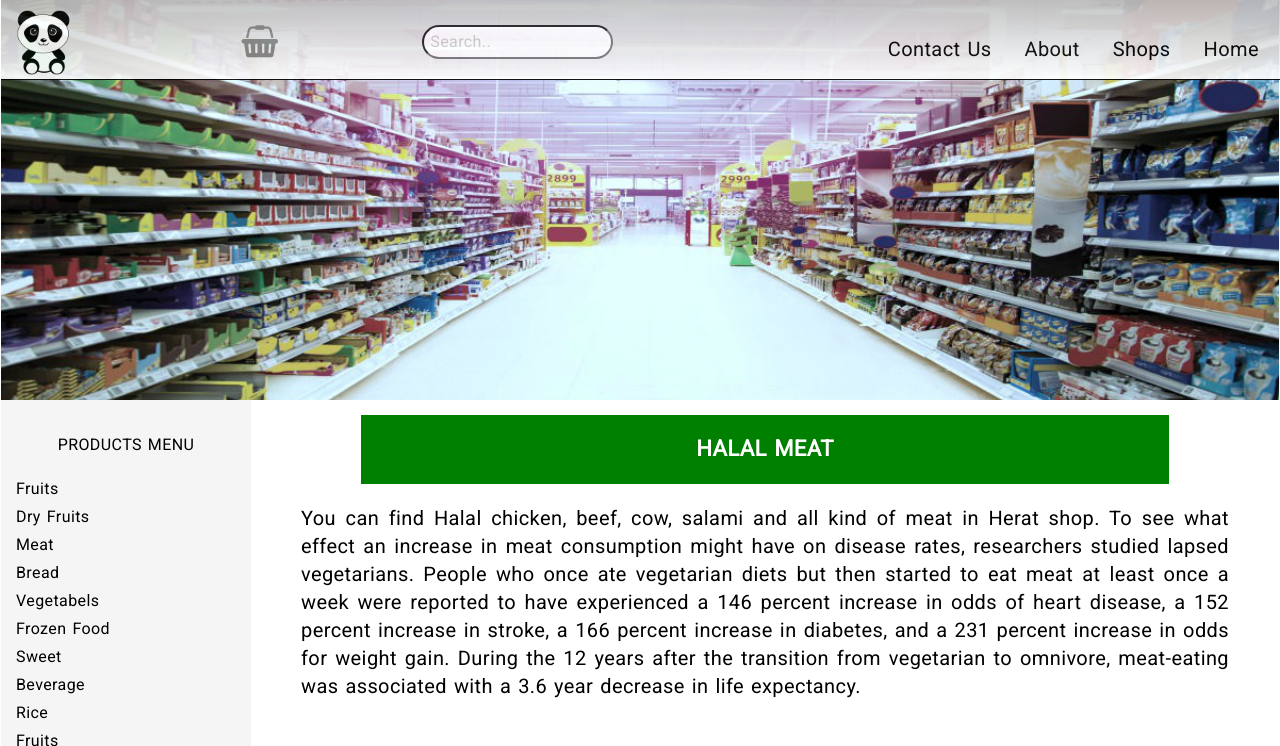
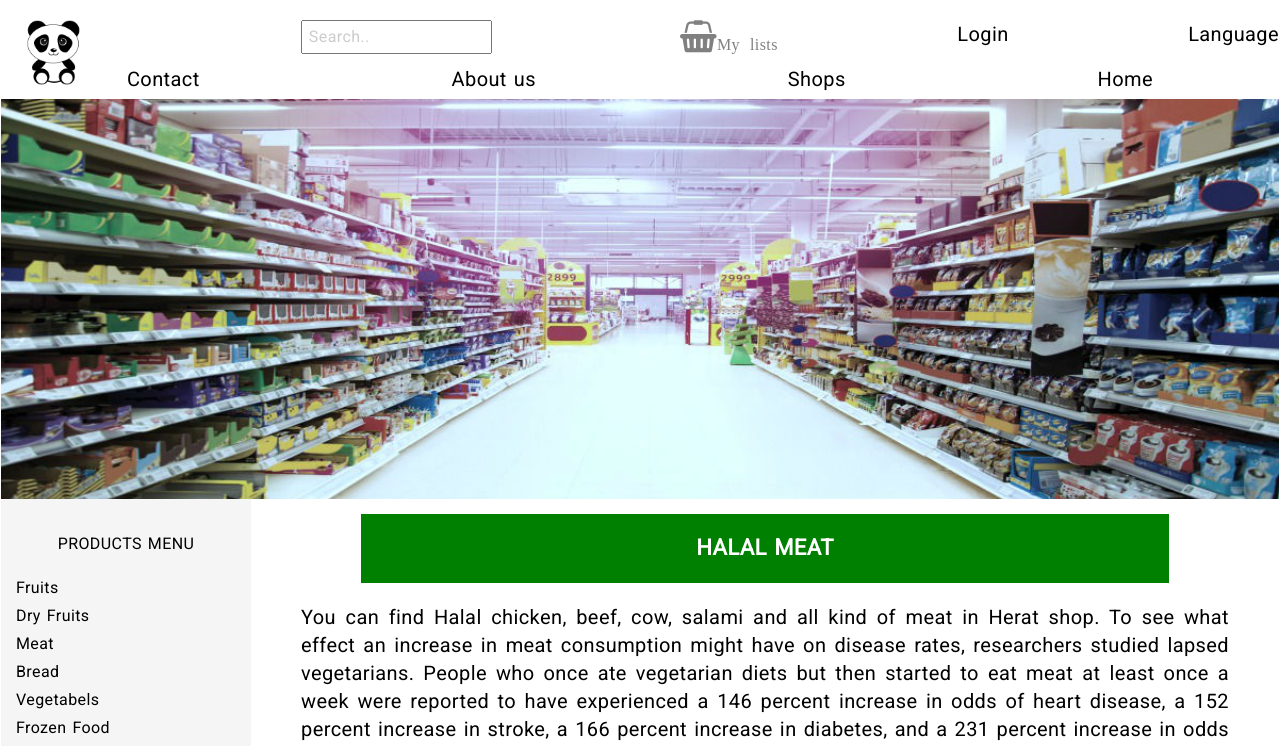
Before and after one commit to Ali-Janan/WebSite, a PHP site: page / in a window 1280 px wide. Shown: the top 746 px of the page. Run offline with PHP 8.4, Linux system fonts and the light colour scheme; some web fonts are replaced.

Commit message:
header became two parts, nav became in a new line

```diff
--- a/asset/css/index.css
+++ b/asset/css/index.css
@@ -1,4 +1,4 @@
-  /*	Eric Meyer's Reset CSS v2.0 (http://meyerweb.com/eric/tools/css/reset/)
+ /*	Eric Meyer's Reset CSS v2.0 (http://meyerweb.com/eric/tools/css/reset/)
   --------------------------------------------------------------------------------------- */
   html,body,div,span,applet,object,iframe,h1,h2,h3,h4,h5,h6,p,blockquote,pre,a,abbr,acronym,address,big,cite,code,del,dfn,em,img,ins,kbd,q,s,samp,small,strike,strong,sub,sup,tt,var,b,u,i,center,dl,dt,dd,ol,ul,li,fieldset,form,label,legend,table,caption,tbody,tfoot,thead,tr,th,td,article,aside,canvas,details,embed,figure,figcaption,footer,header,hgroup,menu,nav,output,ruby,section,summary,time,mark,audio,video{margin:0;padding:0;border:0;font-size:100%;font:inherit;vertical-align:baseline}article,aside,details,figcaption,figure,footer,header,hgroup,menu,nav,section{display:block}body{line-height:1}ol,ul{list-style:none}blockquote,q{quotes:none}blockquote:before,blockquote:after,q:before,q:after{content:'';content:none}table{border-collapse:collapse;border-spacing:0}
 
@@ -88,7 +88,6 @@
   img {
     display: inline;
     display: block;
-    *width: 100%;
     height: auto;
   }
 
@@ -121,6 +120,7 @@
     display: grid;
     grid-template-areas:
     'header header header header header header'
+    'nav nav nav nav nav nav'
     'banner banner banner banner banner banner'
     'menu main main main main main'
     'menu right right right right right'
@@ -140,24 +140,27 @@
     display: flex;
     flex-flow: row;
     justify-content: space-between;
-    height: 80px;
-    background-image: linear-gradient(silver, white);
-    border-bottom: 1px black solid;
-    border-top: 20px;
-    position: fixed;
-    width: 100%;
+    height: 45px;
+    background-color: #FFFFFF;
+    position: sticky;
     z-index: 1;
-    opacity: 0.9;
+    margin-top: 20px;
   }
   .logo {
     min-width: 100px;
-    margin-top: 10px;
-    margin-left: 10px;
+    *margin-top: 10px;
+    margin-left: 20px;
+  }
+
+  .search {
+    min-width: 200px;
+  }
+  .search :hover{
+    *background-color: lightgoldenrodyellow;
   }
   .icon-bas {
     min-width: 50px;
     color: gray;
-    padding-top: 25px;
   }
   .icon-basket::before {
     content: "\e909";
@@ -167,35 +170,37 @@
   .icon-bas :hover {
     color: black;
   }
-  .search {
-    min-width: 200px;
-    margin-top: 25px;
+  .log {
+    font-size: 20px;
   }
-  .search :hover{
-    background-color: lightgoldenrodyellow;
+  .lan {
+    font-size: 20px;
   }
-  .box {
-    border-radius: 25px;
-    background-color: white;
 
+
+  /*
+  ----------------Header End------------------*/
+   /*
+  ----------------NAV------------------*/
+  .nav {
+    grid-area: nav;
+    background-color: #FFFFFF;
+    height: 34px;
   }
-  .top-nav > div {
-    display: inline-block;
-    padding: 5px;
-    padding-right: 22px;
-    margin-top: 30px;
+  .top-nav {
+    display: flex;
+    flex-flow: row;
+    justify-content: space-around;
     font-size: 20px;
 
   }
   .top-nav a:hover {
     color: black;
-    font-weight: bold;
-    background-color: lightgray;
-    border-radius: 20px;
-    border-bottom: 1px black solid;
+    *background-color: lightgray;
+    *border-radius: 20px;
+    border-bottom: 5px green solid;
   }
-  /*
-  ----------------Header End------------------*/
+
   /*
   ----------------banner---------------*/
   .banner {
--- a/index.html
+++ b/index.html
@@ -26,16 +26,26 @@
         <img src="./asset/image/panda.png" alt="logo" width="65">
       </div>
 
-      <div class="icon-bas">
-        <a href="basket.html">
-          <span class="icon-basket"></span>
-        </a>
-      </div>
        <!-- The form -->
        <div class="search">
         <input class="box" id="myInput" onkeyup="searchFunction()" type="text" placeholder=" Search.." name="search">
       </div>
 
+      <div class="icon-bas">
+        <a href="basket.html">
+          <span class="icon-basket">My lists</span>
+        </a>
+      </div>
+
+      <div class="log">Login</div>
+      <div class="lan">Language</div>
+
+
+
+
+    </div>
+ <!---------------NAV--------------->
+<div class="nav">
   <!--icon for mobile in responsive-->
   <div class="icon">
     <div class="menu-icon menu-icon-4">
@@ -45,14 +55,16 @@
     </div>
   </div>
 
-      <nav class="top-nav">
-        <div class="wrap"><a href="./contact-us.html">Contact Us</a></div>
-        <div class="wrap"><a href="./about.html">About</a></div>
-        <div class="wrap"><a href="./shops.html">Shops</a></div>
-        <div class="wrap"><a href="index.html">Home </a></div>
-      </nav>
+  <ul class="top-nav">
+    <li><a href="./contact-us.html">Contact</a></li>
+    <li><a href="./about.html">About us</a></li>
+    <li><a href="./shops.html">Shops</a></li>
+    <li><a href="index.html">Home</a></li>
+  </ul>
+</div>
 
-    </div>
+
+
     <!---------------BANNER--------------->
     <div class="banner">
 
```
Also changed, not shown: shops.html (+12 -7 lines), asset/image/102484261.jpg (deleted), asset/image/33616518_1894556277281682_3827913985089339392_o.jpg (deleted), asset/image/b3.jpg (deleted), asset/image/c1.jpg (added), asset/image/chicken.png (added), asset/image/f3.jpg (deleted), asset/image/f4.jpg (deleted), asset/image/h1.jpg (deleted), asset/image/images.jpg (deleted), asset/image/meat55.jpg (deleted), asset/image/nature-s-gift-celebration-basmati-rice-500x500.jpg (deleted), asset/image/supermarket-2.jpg (deleted), asset/image/supermarket-3.jpg (deleted), 1 more files, 1 other file. Lines whose indentation alone changed are shown as unchanged.
